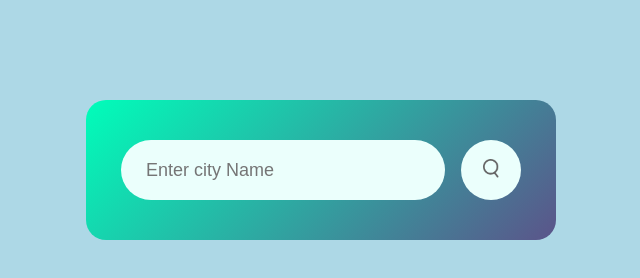
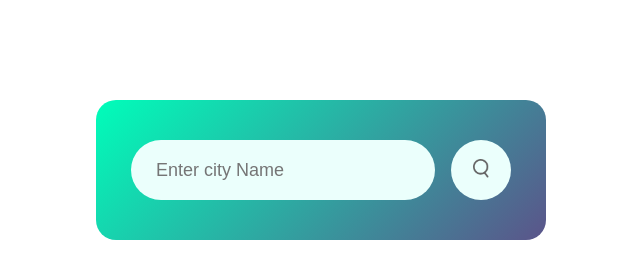
Before and after one commit to premkumarreddyalidini/html-premfile2, a plain HTML site: page index.html in a window 1280 px wide. Shown: the whole page, without its empty margins (319-959 px from the left). Drawn offline with Linux system fonts and the light colour scheme.

Commit message:
Update style.css

```diff
--- a/style.css
+++ b/style.css
@@ -7,12 +7,12 @@
 }
 
 body{
-    background-color:lightblue;
+    background-color:;
 }
 
 .Card{
-    width: 90%;
-    max-width: 470px;
+    width: 100%;
+    max-width: 450px;
     background: linear-gradient(135deg, #00feba, #5b548a);
     color: #fff;
     margin: 100px auto 0;
```
